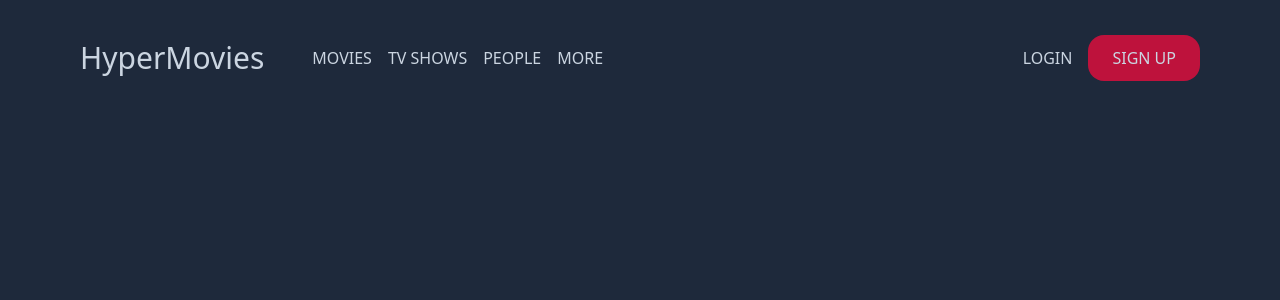
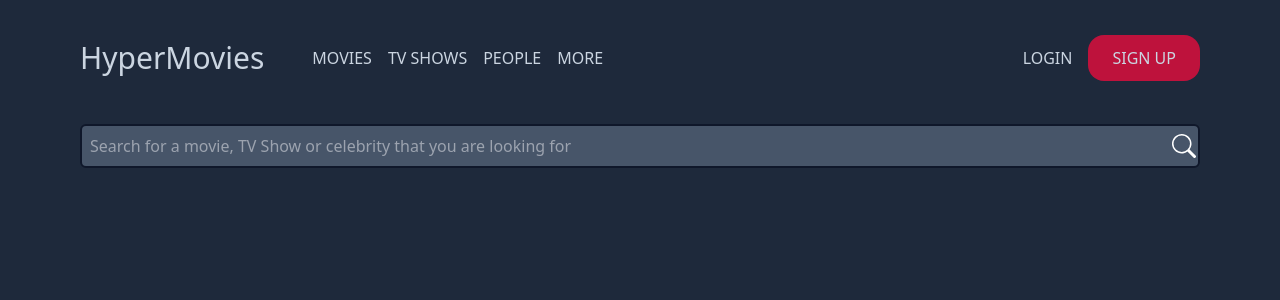
Before and after one commit to KhazaeiAmir110/help_front, a React (Vite) app: page / in a window 1280 px wide. Shown: the top 300 px of the page. Built offline with nearby package versions, Linux system fonts and the light colour scheme.

Commit message:
add search in project

```diff
--- a/src/App.jsx
+++ b/src/App.jsx
@@ -1,9 +1,11 @@
 import Header from "./components/header/Header.jsx";
+import SearchBox from "./components/header/SearchBox.jsx";
 
 function App() {
     return (
         <>
-            <Header></Header>
+            <Header/>
+            <SearchBox/>
         </>
     )
 }
--- /dev/null
+++ b/src/components/header/SearchBox.jsx
@@ -0,0 +1,26 @@
+import React from 'react';
+
+function SearchBox() {
+    return (
+        <section className="container mt-12 text-slate-100">
+            <div className="relative">
+                <input
+                    type={"text"}
+                    placeholder={"Search for a movie, TV Show or celebrity that you are looking for"}
+                    className={"w-full bg-slate-600 text p-2 border-slate-900 border-2 rounded-md outline-none focus:outline-none"}/>
+                <svg
+                    xmlns="http://www.w3.org/2000/svg"
+                    width="16"
+                    height="16"
+                    fill="white"
+                    className="bi bi-search absolute w-8 h-6 right-0 top-1/2 -translate-y-1/2"
+                    viewBox="0 0 16 16">
+                    <path
+                        d="M11.742 10.344a6.5 6.5 0 1 0-1.397 1.398h-.001q.044.06.098.115l3.85 3.85a1 1 0 0 0 1.415-1.414l-3.85-3.85a1 1 0 0 0-.115-.1zM12 6.5a5.5 5.5 0 1 1-11 0 5.5 5.5 0 0 1 11 0"/>
+                </svg>
+            </div>
+        </section>
+    );
+}
+
+export default SearchBox;
```
